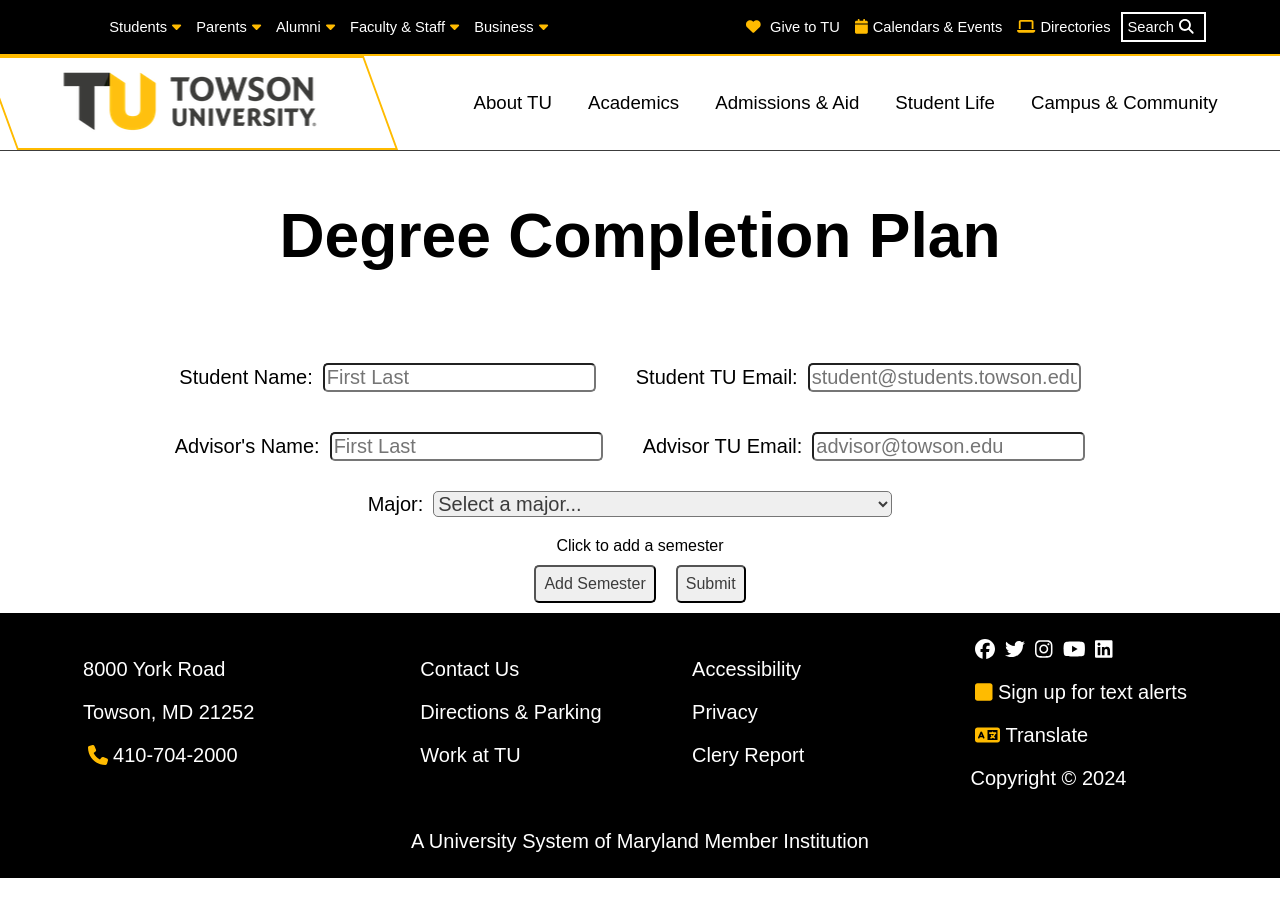
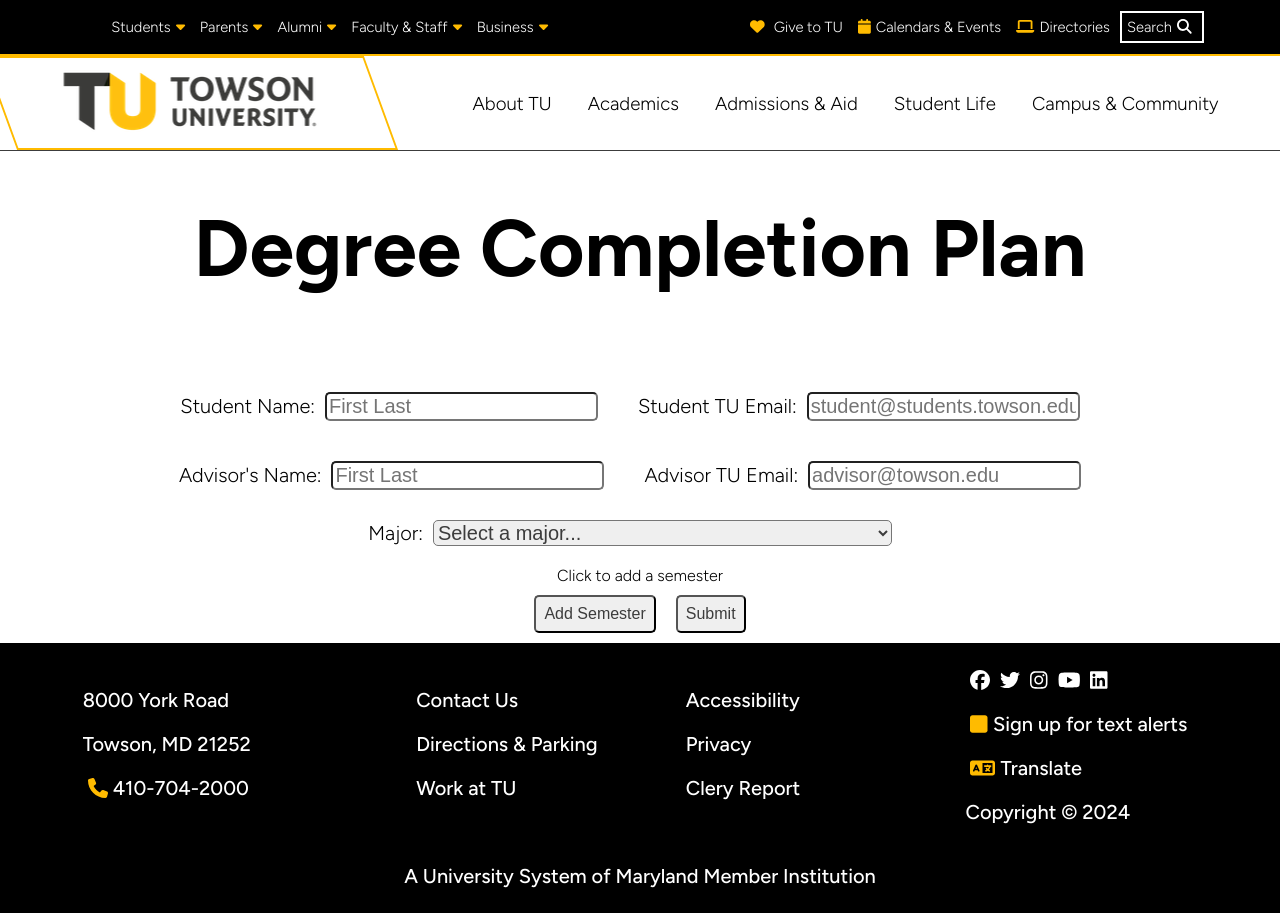
Before and after one commit to lisahill207/DCP, a React (Create React App) app in the folder dcp-app/: page / in a window 1280 px wide. Before the commit the page ends 878 px from the top, so only its background shows below. Built offline with nearby package versions, Linux system fonts and the light colour scheme.

Commit message:
added body tag and google font

```diff
--- a/dcp-app/public/index.html
+++ b/dcp-app/public/index.html
@@ -3,6 +3,12 @@
   <head>
     <meta charset="utf-8" />
     <link rel="icon" href="%PUBLIC_URL%/favicon.ico.svg" />
+    <link rel="preconnect" href="https://fonts.googleapis.com" />
+    <link rel="preconnect" href="https://fonts.gstatic.com" crossorigin />
+    <link
+      href="https://fonts.googleapis.com/css2?family=Figtree:ital,wght@0,300..900;1,300..900&family=Montserrat:ital,wght@0,100..900;1,100..900&display=swap"
+      rel="stylesheet"
+    />
     <meta name="viewport" content="width=device-width, initial-scale=1" />
     <meta name="theme-color" content="#000000" />
     <meta
--- a/dcp-app/src/App.jsx
+++ b/dcp-app/src/App.jsx
@@ -7,10 +7,10 @@
 
 export default function App() {
   return (
-    <section>
+    <body>
       <PlanHeaders />
       <Form />
       <Footer />
-    </section>
+    </body>
   );
 }
--- a/dcp-app/src/Form.css
+++ b/dcp-app/src/Form.css
@@ -3,10 +3,10 @@
   --tuGraphite: #3c3c3c;
 }
 body {
-  font-family: figtree, sans-serif;
+  font-family: "Figtree", sans-serif;
   font-weight: 300;
   font-style: normal;
-  width: 100vw;
+  width: 100dvw;
   margin: 0;
   padding: 0;
 }
```
